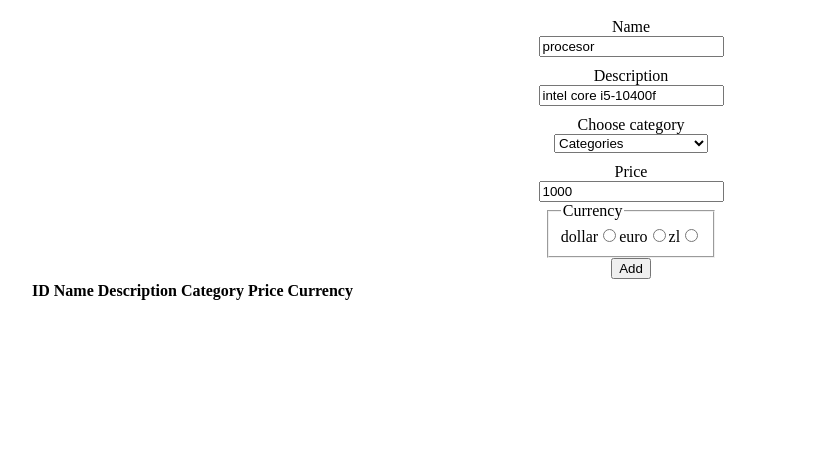
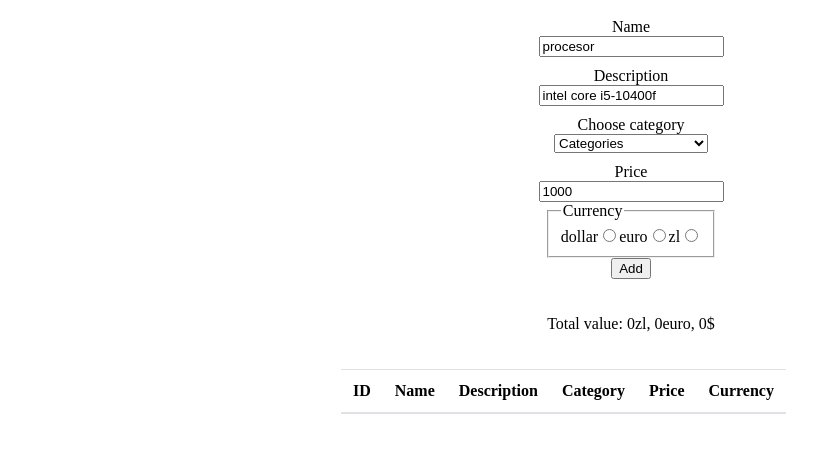
Before and after one commit to H3ronn/pc-value, a React (Create React App) app: page / in a window 1280 px wide. Shown: the top 452 px of the page, without its empty margins (9-826 px from the left). Built offline with nearby package versions, Linux system fonts and the light colour scheme.

Commit message:
Add counting value of items

```diff
--- a/src/components/organisms/Form/Form.js
+++ b/src/components/organisms/Form/Form.js
@@ -50,7 +50,7 @@ const Form = ({ values, onChange, onSubmit }) => {
       <input
         name="price"
         id="price"
-        type="text"
+        type="number"
         value={values.price}
         onChange={onChange}
       />
--- a/src/components/organisms/Table/Table.js
+++ b/src/components/organisms/Table/Table.js
@@ -5,10 +5,24 @@ const TableWrapper = styled.div`
   margin: 0 30px;
 `;
 
+const StyledTable = styled.table`
+  border-collapse: collapse;
+
+  thead th {
+    border-bottom: 2px solid #dee2e6;
+  }
+
+  th,
+  td {
+    border-top: 1px solid #dee2e6;
+    padding: 12px;
+  }
+`;
+
 const Table = ({ data }) => {
   return (
     <TableWrapper>
-      <table>
+      <StyledTable>
         <thead>
           <tr>
             <th>ID</th>
@@ -29,7 +43,7 @@ const Table = ({ data }) => {
             ))} */}
           {data.map(({ id, name, description, category, price, currency }) => (
             <tr>
-              <td>{id}</td>
+              <th>{id}</th>
               <td>{name}</td>
               <td>{description}</td>
               <td>{category}</td>
@@ -38,7 +52,7 @@ const Table = ({ data }) => {
             </tr>
           ))}
         </tbody>
-      </table>
+      </StyledTable>
     </TableWrapper>
   );
 };
--- a/src/views/App.js
+++ b/src/views/App.js
@@ -1,12 +1,17 @@
-import React, { useEffect, useReducer, useState } from 'react';
+import React, { useReducer, useState } from 'react';
 import styled from 'styled-components';
 import Form from 'components/organisms/Form/Form';
 import Table from 'components/organisms/Table/Table';
 
 const Wrapper = styled.div`
-  display: flex;
-  flex-direction: column;
+  display: grid;
+  justify-content: center;
   margin: 0 auto;
+  gap: 20px;
+
+  p {
+    text-align: center;
+  }
 `;
 
 const initFormValues = {
@@ -14,12 +19,11 @@ const initFormValues = {
   name: 'procesor',
   description: 'intel core i5-10400f',
   category: '',
-  price: '1000',
+  price: 1000,
   currency: 'zl',
 };
 
 const reducer = (state, element) => {
-  console.log(state.length);
   return { ...state, [element.name]: element.value };
 };
 
@@ -40,9 +44,21 @@ const App = () => {
     dispatch({ name: e.target.name, value: e.target.value });
   };
 
-  useEffect(() => {
-    console.log(state);
-  }, [state]);
+  const getTotalValue = () => {
+    const total = state.reduce(
+      (acc, item) => ({
+        ...acc,
+        [item.currency]: acc[item.currency] + parseInt(item.price),
+      }),
+      { zl: 0, euro: 0, dollar: 0 }
+    );
+
+    return `Total value: ${total.zl}zl, ${total.euro}euro, ${total.dollar}$`;
+  };
+
+  // useEffect(() => {
+  //   console.log(state);
+  // }, [state]);
 
   return (
     <Wrapper>
@@ -51,6 +67,7 @@ const App = () => {
         onChange={handleInputChange}
         onSubmit={handleAddItem}
       />
+      <p>{getTotalValue()}</p>
       <Table data={state} />
     </Wrapper>
   );
```
